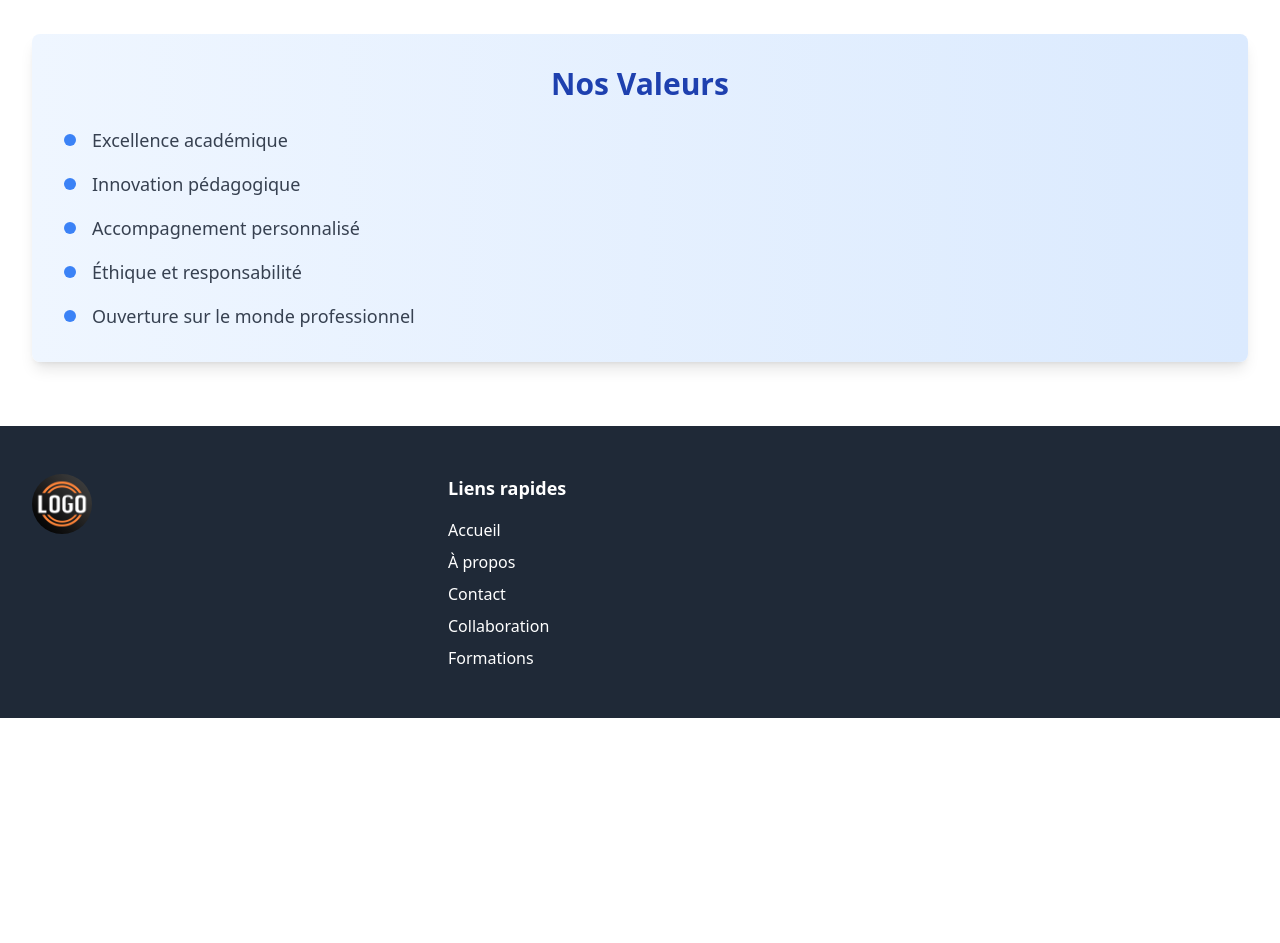
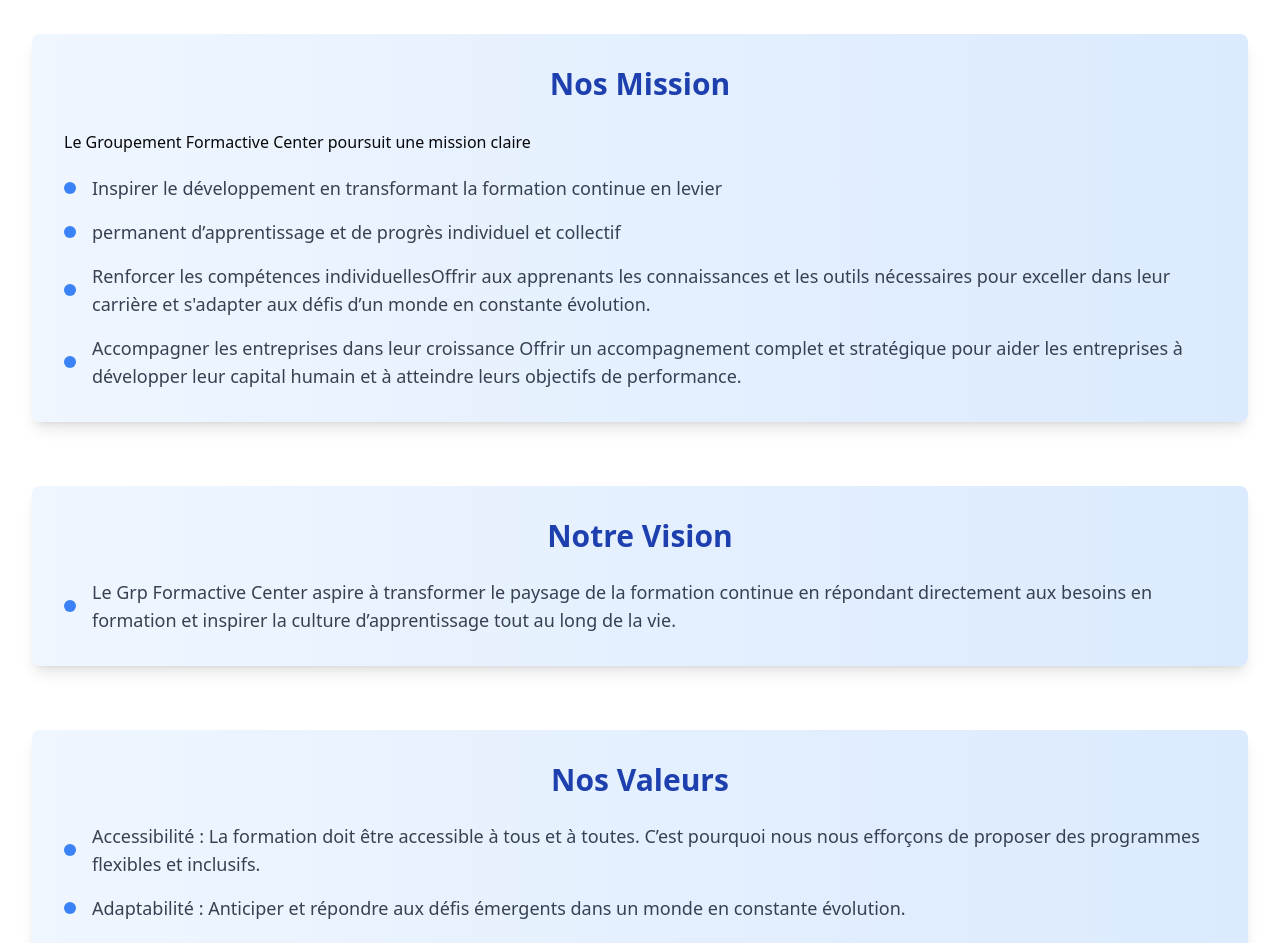
Before and after one commit to aymentigui/ecole-v2, a Next.js app: page /a-propos in a window 1280 px wide. Shown: the part 580-1523 px from the top of the page. Before the commit the page ends 1298 px from the top, so only its background shows below. Built offline with nearby package versions, Linux system fonts and the light colour scheme; no server answers; the database is empty.

Commit message:
add info + logo

```diff
--- a/src/app/(public)/a-propos/page.tsx
+++ b/src/app/(public)/a-propos/page.tsx
@@ -8,8 +8,10 @@
 import { getAboutSettings } from '@/actions/settings'
 
 export default function About() {
-  const [about,setAbout]=useState(`Fondée il y a plus de 20 ans, notre école de formation s'est toujours efforcée de fournir une éducation de qualité et innovante. Nous avons commencé avec une petite équipe passionnée et avons grandi pour devenir l'un des leaders de la formation professionnelle en France.
-                          Notre mission est de préparer nos étudiants aux défis du monde professionnel en leur offrant des formations adaptées aux besoins du marché et en constante évolution.`)
+  const [about,setAbout]=useState(`Créé en 2022 sous la dénomination Groupement Formactive Center, notre
+collectif s'est fixé comme ambition principale de favoriser la formation
+continue. Avec une approche novatrice centrée sur les entreprises et les
+individus, de développement personnel et professionnel`)
 
   const [image,setImage]=useState<undefined|string>()
   useEffect(()=>{
@@ -29,7 +31,7 @@
             animate={{ opacity: 1, y: 0 }}
             transition={{ duration: 0.5 }}
           >
-            À propos de notre école
+            À propos de nous
           </motion.h1>
           <div className="grid grid-cols-1 md:grid-cols-2 gap-8">
             <motion.div
@@ -37,7 +39,7 @@
               animate={{ opacity: 1, x: 0 }}
               transition={{ delay: 0.2, duration: 0.5 }}
             >
-              {image && <Image src={image} alt="Notre école" width={600} height={400} className="rounded-lg h-[350px] object-cover object-top" />}
+              {image && <Image src={image} alt="Notre Entreprise" width={600} height={400} className="rounded-lg h-[350px] object-cover object-top" />}
             </motion.div>
             <motion.div
               initial={{ opacity: 0, x: 50 }}
@@ -57,14 +59,67 @@
       animate={{ opacity: 1, y: 0 }}
       transition={{ delay: 0.3, duration: 0.5 }}
     >
+      <h2 className="text-3xl font-extrabold text-blue-800 mb-6 text-center">Nos Mission</h2>
+      <p className="mb-4 leading-8">
+        Le Groupement Formactive Center poursuit une mission claire
+              </p>
+      <ul className="space-y-4">
+        {[
+          'Inspirer le développement en transformant la formation continue en levier',
+          'permanent d’apprentissage et de progrès individuel et collectif ',
+          'Renforcer les compétences individuellesOffrir aux apprenants les connaissances et les outils nécessaires pour exceller dans leur carrière et s\'adapter aux défis d\’un monde en constante évolution.',
+          'Accompagner les entreprises dans leur croissance Offrir un accompagnement complet et stratégique pour aider les entreprises à développer leur capital humain et à atteindre leurs objectifs de performance.',
+        ].map((mission, index) => (
+          <motion.li
+            key={index}
+            className="flex items-center space-x-4"
+            initial={{ opacity: 0, x: -20 }}
+            animate={{ opacity: 1, x: 0 }}
+            transition={{ delay: 0.4 + index * 0.2, duration: 0.4 }}
+          >
+            <span className="w-3 h-3 bg-blue-500 rounded-full flex-shrink-0"></span>
+            <span className="text-lg font-medium text-gray-700">{mission}</span>
+          </motion.li>
+        ))}
+      </ul>
+    </motion.div>
+    <motion.div
+      className="mt-16 bg-gradient-to-r from-blue-50 to-blue-100 p-8 rounded-lg shadow-lg"
+      initial={{ opacity: 0, y: 50 }}
+      animate={{ opacity: 1, y: 0 }}
+      transition={{ delay: 0.3, duration: 0.5 }}
+    >
+      <h2 className="text-3xl font-extrabold text-blue-800 mb-6 text-center">Notre Vision</h2>
+      <ul className="space-y-4">
+        {[
+          'Le Grp Formactive Center aspire à transformer le paysage de la formation continue en répondant directement aux besoins en formation et inspirer la culture d\’apprentissage tout au long de la vie.',
+        ].map((mission, index) => (
+          <motion.li
+            key={index}
+            className="flex items-center space-x-4"
+            initial={{ opacity: 0, x: -20 }}
+            animate={{ opacity: 1, x: 0 }}
+            transition={{ delay: 0.4 + index * 0.2, duration: 0.4 }}
+          >
+            <span className="w-3 h-3 bg-blue-500 rounded-full flex-shrink-0"></span>
+            <span className="text-lg font-medium text-gray-700">{mission}</span>
+          </motion.li>
+        ))}
+      </ul>
+    </motion.div>
+    <motion.div
+      className="mt-16 bg-gradient-to-r from-blue-50 to-blue-100 p-8 rounded-lg shadow-lg"
+      initial={{ opacity: 0, y: 50 }}
+      animate={{ opacity: 1, y: 0 }}
+      transition={{ delay: 0.3, duration: 0.5 }}
+    >
       <h2 className="text-3xl font-extrabold text-blue-800 mb-6 text-center">Nos Valeurs</h2>
       <ul className="space-y-4">
         {[
-          'Excellence académique',
-          'Innovation pédagogique',
-          'Accompagnement personnalisé',
-          'Éthique et responsabilité',
-          'Ouverture sur le monde professionnel',
+          'Accessibilité : La formation doit être accessible à tous et à toutes. C\’est pourquoi nous nous efforçons de proposer des programmes flexibles et inclusifs.',
+          'Adaptabilité : Anticiper et répondre aux défis émergents dans un monde en constante évolution.',
+          'Innovation : Développer des approches et des outils novateurs pour offrir des solutions de formation adaptées aux besoins en évolution des individus et des entreprises.',
+          'Éthique et transparence : Nous opérons avec intégrité et transparence, en privilégiant des relations de confiance avec tous nos interlocuteurs.'
         ].map((valeur, index) => (
           <motion.li
             key={index}
--- a/src/app/(public)/components/Footer.tsx
+++ b/src/app/(public)/components/Footer.tsx
@@ -6,9 +6,7 @@
 
 export function Footer() {
 
-  const [about,setAbout]=useState(`Notre école de formation s'engage à fournir une éducation de qualité depuis plus de 20 ans.
-              Nous nous efforçons de préparer nos étudiants aux défis du monde professionnel en leur offrant
-              des formations innovantes et adaptées aux besoins du marché.`)
+  const [about,setAbout]=useState(`Créé en 2022 sous la dénomination Groupement Formactive Center, notre collectif s'est fixé comme ambition principale de favoriser la formation continue. Avec une approche novatrice centrée sur les entreprises et les individus, de développement personnel et professionnel`)
 
   const [email,setEmail]=useState<undefined | string | null>()
   const [phone1,setPhone1]=useState<undefined | string | null>()
--- a/src/app/(public)/components/Navbar.tsx
+++ b/src/app/(public)/components/Navbar.tsx
@@ -23,7 +23,7 @@
 
 export function Navbar() {
   const pathname = usePathname();
-  const [title,setTitlte]=useState("École de Formation")
+  const [title,setTitlte]=useState("Grp Formactive Center")
 
   useEffect(()=>{
     getGeneralSettings().then(data=>{
```
Also changed, not shown: public/logo.png, src/app/(public)/components/logo.tsx (line endings or trailing spaces).
